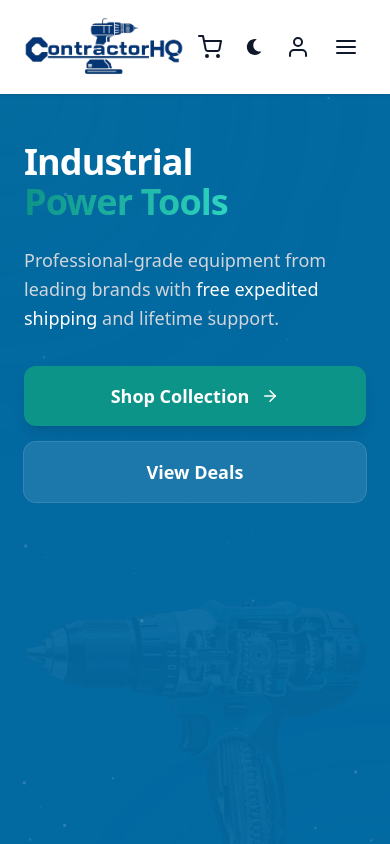
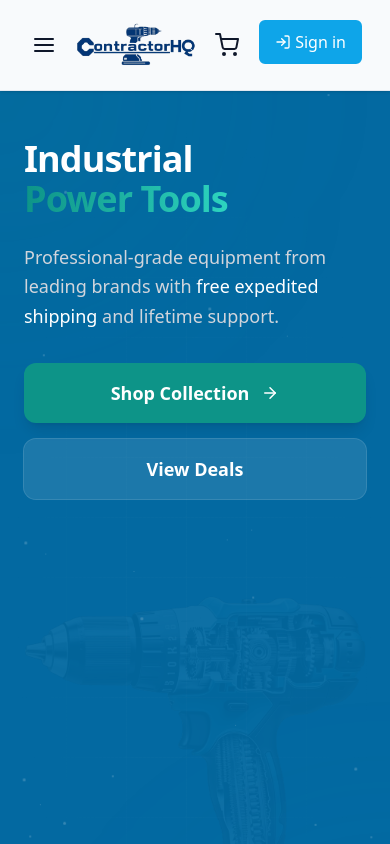
Before and after one commit to ErjonHashaniUBT/ContractorHQ, a Next.js app in the folder contractorhq/: page / in a window 390 px wide. Shown: the top 844 px of the page. Built offline with nearby package versions, Linux system fonts and the light colour scheme; no server answers; the database is empty.

Commit message:
Update Header.tsx
Dark mode ,User header logic, Fixing right side icon ,Cart logic ,  Fixing search bar for Mobile

```diff
--- a/contractorhq/src/components/layout/Header.tsx
+++ b/contractorhq/src/components/layout/Header.tsx
@@ -4,7 +4,6 @@ import Link from "next/link";
 import {
   FiSearch,
   FiShoppingCart,
-  FiUser,
   FiChevronDown,
   FiHome,
   FiShoppingBag,
@@ -18,6 +17,7 @@ import { useRouter } from "next/navigation";
 import { useState } from "react";
 import { useCartStore } from "@/lib/store/cart";
 import ThemeToggle from "../theme/ThemeToggle";
+import AuthButtons from "../auth/AuthButtons";
 
 export default function Header() {
   const shopLinks = {
@@ -41,25 +41,47 @@ export default function Header() {
   );
 
   return (
-    <header className="sticky top-0 z-50 bg-theme-header shadow-sm">
+    <header className="sticky top-0 z-50 bg-light shadow-sm border-b-1 border-gray-light">
       <div className="flex items-center justify-between px-6 py-4">
+        {/* Mobile Menu - Hamburger */}
+        <div className="flex lg:hidden">
+          <button
+            onClick={() => setMobileMenuOpen(!mobileMenuOpen)}
+            className="inline-flex items-center justify-center p-2 rounded-md text-dark hover:text-primary focus:outline-none"
+            aria-expanded="false"
+          >
+            <span className="sr-only">Open menu</span>
+            {mobileMenuOpen ? (
+              <FiX className="block h-6 w-6" />
+            ) : (
+              <FiMenu className="block h-6 w-6" />
+            )}
+          </button>
+        </div>
         {/* Logo */}
         <Link
           href="/"
-          className="flex items-center hover:scale-105 duration-200"
+          className="flex items-center hover:scale-105 duration-200 mx-auto lg:mx-0"
         >
           <Image
             src="/images/logos/contractor-logo.png"
             alt="ContractorHQ Logo"
             width={160}
             height={40}
-            className="object-contain"
+            className="object-contain hidden lg:block"
             priority
+          />
+          <Image
+            src="/images/logos/contractor-logo.png"
+            alt="ContractorHQ"
+            width={120}
+            height={30}
+            className="block lg:hidden object-contain"
           />
         </Link>
 
         {/* Desktop Navigation */}
-        <nav className="hidden md:flex items-center gap-8">
+        <nav className="hidden lg:flex items-center gap-8">
           <Link
             href="/"
             className="font-medium text-dark hover:text-primary transition-colors duration-200 flex items-center gap-1"
@@ -70,19 +92,21 @@ export default function Header() {
 
           <div className="relative group">
             <div className="font-medium text-dark hover:text-primary transition-colors duration-200 flex items-center gap-1 cursor-pointer">
+              <Link href="/shop" className="flex items-center gap-1">
                 <FiShoppingBag className="w-4 h-4" />
-              <Link href="/shop">Shop</Link>
+                Shop
+              </Link>
               <FiChevronDown className="h-4 w-4 transition-transform duration-200 group-hover:rotate-180" />
             </div>
-            <div className="absolute top-full left-1/2 -translate-x-1/2 mt-2 min-w-[240px] bg-theme-white rounded-lg shadow-xl py-2 z-50 border border-gray-100 invisible group-hover:visible opacity-0 group-hover:opacity-100 transition-all duration-200 transform group-hover:translate-y-0 translate-y-1">
-              <div className="px-4 py-2 border-b border-gray-100">
+            <div className="absolute top-full left-1/2 -translate-x-1/2 mt-2 min-w-[240px] bg-light rounded-lg shadow-xl py-2 z-50 border-1 border-gray-light invisible group-hover:visible opacity-0 group-hover:opacity-100 transition-all duration-200 transform group-hover:translate-y-0 translate-y-1">
+              <div className="px-4 py-2 border-b border-light">
                 <h3 className="text-sm font-semibold text-dark">
                   Shop Categories
                 </h3>
               </div>
               <Link
                 href={shopLinks.allProducts}
-                className="block px-4 py-2.5 text-sm text-dark hover:bg-hover-gray-50 transition-colors duration-150 group/item"
+                className="block px-4 py-2.5 text-sm text-dark hover:bg-gray-hundred transition-colors duration-150 group/item"
               >
                 <span className="group-hover/item:ml-1 transition-all duration-150">
                   All Products
@@ -90,7 +114,7 @@ export default function Header() {
               </Link>
               <Link
                 href={shopLinks.specialDeals}
-                className="block px-4 py-2.5 text-sm text-dark hover:bg-hover-gray-50 transition-colors duration-150 group/item"
+                className="block px-4 py-2.5 text-sm text-dark hover:bg-gray-hundred transition-colors duration-150 group/item"
               >
                 <span className="group-hover/item:ml-1 transition-all duration-150">
                   Special Deals
@@ -98,28 +122,28 @@ export default function Header() {
               </Link>
               <Link
                 href={shopLinks.newArrivals}
-                className="block px-4 py-2.5 text-sm text-dark hover:bg-hover-gray-50 transition-colors duration-150 group/item"
+                className="block px-4 py-2.5 text-sm text-dark hover:bg-gray-hundred transition-colors duration-150 group/item"
               >
                 <span className="group-hover/item:ml-1 transition-all duration-150">
                   New Arrivals
                 </span>
               </Link>
               <div className="relative group/brands">
-                <div className="flex justify-between items-center px-4 py-2.5 text-sm text-dark hover:bg-hover-gray-50 transition-colors duration-150 cursor-pointer">
+                <div className="flex justify-between items-center px-4 py-2.5 text-sm text-dark hover:bg-gray-hundred transition-colors duration-150 cursor-pointer">
                   <span className="group-hover/brands:ml-1 transition-all duration-150">
                     Brands
                   </span>
                   <FiChevronDown className="ml-2 h-4 w-4 transition-transform duration-200 group-hover/brands:rotate-180" />
                 </div>
-                <div className="absolute top-0 left-full ml-1 w-64 bg-theme-white rounded-r-lg shadow-xl border border-gray-100 opacity-0 group-hover/brands:opacity-100 invisible group-hover/brands:visible transition-all duration-200 transform group-hover/brands:translate-x-0 -translate-x-1">
-                  <div className="px-4 py-2 border-b border-gray-100">
+                <div className="absolute top-0 left-full ml-1 w-64 bg-light rounded-r-lg shadow-xl border-1 border-gray-light opacity-0 group-hover/brands:opacity-100 invisible group-hover/brands:visible transition-all duration-200 transform group-hover/brands:translate-x-0 -translate-x-1">
+                  <div className="px-4 py-2 border-b border-light">
                     <h3 className="text-sm font-semibold text-dark">
                       Featured Brands
                     </h3>
                   </div>
                   <Link
                     href="/brands/Makita"
-                    className="block px-4 py-3 hover:bg-hover-gray-50 transition-colors duration-150"
+                    className="block px-4 py-3 hover:bg-gray-hundred transition-colors duration-150"
                   >
                     <div className="relative w-[120px] h-6">
                       <Image
@@ -133,7 +157,7 @@ export default function Header() {
                   </Link>
                   <Link
                     href="/brands/DeWalt"
-                    className="block px-4 py-3 hover:bg-hover-gray-50 transition-colors duration-150"
+                    className="block px-4 py-3 hover:bg-gray-hundred transition-colors duration-150"
                   >
                     <div className="relative h-6 w-[120px]">
                       <Image
@@ -148,7 +172,7 @@ export default function Header() {
                   </Link>
                   <Link
                     href="/brands/Milwaukee"
-                    className="block px-4 py-3 hover:bg-hover-gray-50 transition-colors duration-150"
+                    className="block px-4 py-3 hover:bg-gray-hundred transition-colors duration-150"
                   >
                     <div className="relative h-6 w-[120px]">
                       <Image
@@ -188,15 +212,15 @@ export default function Header() {
                 <FiChevronDown className="h-4 w-4 transition-transform duration-200 group-hover:rotate-180" />
               </Link>
             </div>
-            <div className="absolute top-full left-1/2 -translate-x-1/2 mt-2 w-56 bg-theme-white rounded-lg shadow-xl py-2 z-50 border border-gray-100 invisible group-hover:visible opacity-0 group-hover:opacity-100 transition-all duration-200 transform group-hover:translate-y-0 translate-y-1">
-              <div className="px-4 py-2 border-b border-gray-100">
+            <div className="absolute top-full left-1/2 -translate-x-1/2 mt-2 w-56 bg-light rounded-lg shadow-xl py-2 z-50 border-1 border-gray-light invisible group-hover:visible opacity-0 group-hover:opacity-100 transition-all duration-200 transform group-hover:translate-y-0 translate-y-1">
+              <div className="px-4 py-2 border-b border-light">
                 <h3 className="text-sm font-semibold text-dark">
                   Support Center
                 </h3>
               </div>
               <Link
                 href="/support#contact"
-                className="block px-4 py-2.5 text-sm text-dark hover:bg-hover-gray-50 transition-colors duration-150 group/item"
+                className="block px-4 py-2.5 text-sm text-dark hover:bg-gray-hundred transition-colors duration-150 group/item"
               >
                 <span className="group-hover/item:ml-1 transition-all duration-150">
                   Contact Us
@@ -204,7 +228,7 @@ export default function Header() {
               </Link>
               <Link
                 href="/support#faq"
-                className="block px-4 py-2.5 text-sm text-dark hover:bg-hover-gray-50 transition-colors duration-150 group/item"
+                className="block px-4 py-2.5 text-sm text-dark hover:bg-gray-hundred transition-colors duration-150 group/item"
               >
                 <span className="group-hover/item:ml-1 transition-all duration-150">
                   FAQ
@@ -212,7 +236,7 @@ export default function Header() {
               </Link>
               <Link
                 href="/support#returns"
-                className="block px-4 py-2.5 text-sm text-dark hover:bg-hover-gray-50 transition-colors duration-150 group/item"
+                className="block px-4 py-2.5 text-sm text-dark hover:bg-gray-hundred transition-colors duration-150 group/item"
               >
                 <span className="group-hover/item:ml-1 transition-all duration-150">
                   Returns Policy
@@ -253,55 +277,76 @@ export default function Header() {
                     );
                   }
                 }}
-                className="w-full h-10 pl-10 pr-4 border border-gray-200 bg-theme-white text-dark rounded-full focus:border-primary"
+                className="w-full h-10 pl-10 pr-4 border border-gray-200 bg-light text-dark rounded-full focus:border-primary"
               />
             </div>
           </div>
 
-          <Link
-            href="/cart"
-            className="relative text-dark hover:text-primary transition-colors duration-200"
-          >
-            <FiShoppingCart className="w-6 h-6" />
+          {/* Right side icons - RIGHT */}
+          <div className="flex items-center justify-end">
+            {/* Cart */}
+            <Link href="/cart" className="p-2 relative">
+              <FiShoppingCart className="h-6 w-6 text-dark hover:text-primary" />
               {cartItemsCount > 0 && (
-              <span className="absolute -right-1 -top-1 flex h-4 w-4 items-center justify-center rounded-full bg-primary text-xs font-bold text-white">
+                <span className="absolute top-0 right-0 inline-flex items-center justify-center px-1.5 py-0.5 text-xs font-bold text-white bg-primary rounded-full">
                   {cartItemsCount}
                 </span>
               )}
             </Link>
 
-          <ThemeToggle/>
+            {/* Theme Toggle (hidden on mobile) */}
+            <div className="hidden sm:block ml-2">
+              <ThemeToggle />
+            </div>
 
-          <Link
-            href="/admin"
-            className="text-dark hover:text-primary transition-colors duration-200"
-          >
-            <FiUser className="w-6 h-6" />
-          </Link>
-
-          {/* Mobile menu button */}
-          <button
-            className="md:hidden p-2 text-dark hover:text-primary transition-colors duration-200"
-            onClick={() => setMobileMenuOpen(!mobileMenuOpen)}
-            aria-label="Toggle mobile menu"
-          >
-            {mobileMenuOpen ? (
-              <FiX className="w-6 h-6" />
-            ) : (
-              <FiMenu className="w-6 h-6" />
-            )}
-          </button>
+            {/* Auth Buttons */}
+            <div className="ml-2">
+              <AuthButtons />
+            </div>
+          </div>
         </div>
       </div>
 
       {/* Mobile menu panel */}
       <div
-        className={`md:hidden fixed inset-0 top-[72px] bg-theme-white z-40 overflow-y-auto transition-transform duration-300 ease-in-out ${
+        className={`lg:hidden fixed inset-0 top-[75px] bg-light z-40 overflow-y-auto transition-transform duration-300 ease-in-out ${
           mobileMenuOpen ? "translate-x-0" : "translate-x-full"
         }`}
       >
         <div className="container mx-auto px-6 py-4">
           <nav className="flex flex-col space-y-6">
+            {/* Static Search Bar - Mobile Header*/}
+            <div className="flex items-center p-2 w-full">
+              <FiSearch
+                className="h-5 w-5 text-dark mr-2 cursor-pointer"
+                onClick={() => {
+                  if (searchTerm.trim()) {
+                    router.push(
+                      `/search?q=${encodeURIComponent(
+                        searchTerm.trim()
+                      )}&t=${Date.now()}`
+                    );
+                    setMobileMenuOpen(false);
+                  }
+                }}
+              />
+              <input
+                type="text"
+                placeholder="Search products..."
+                value={searchTerm}
+                onChange={(e) => setSearchTerm(e.target.value)}
+                onKeyDown={(e) => {
+                  if (e.key === "Enter" && searchTerm.trim()) {
+                    router.replace(
+                      `/search?q=${encodeURIComponent(searchTerm.trim())}`
+                    );
+                    setMobileMenuOpen(false);
+                  }
+                }}
+                className="flex-1 h-10 pl-4 pr-4 border border-gray-200 bg-light text-dark rounded-lg focus:border-primary"
+              />
+            </div>
+
             {/* Home */}
             <Link
               href="/"
```
Lines whose indentation alone changed are shown as unchanged.
